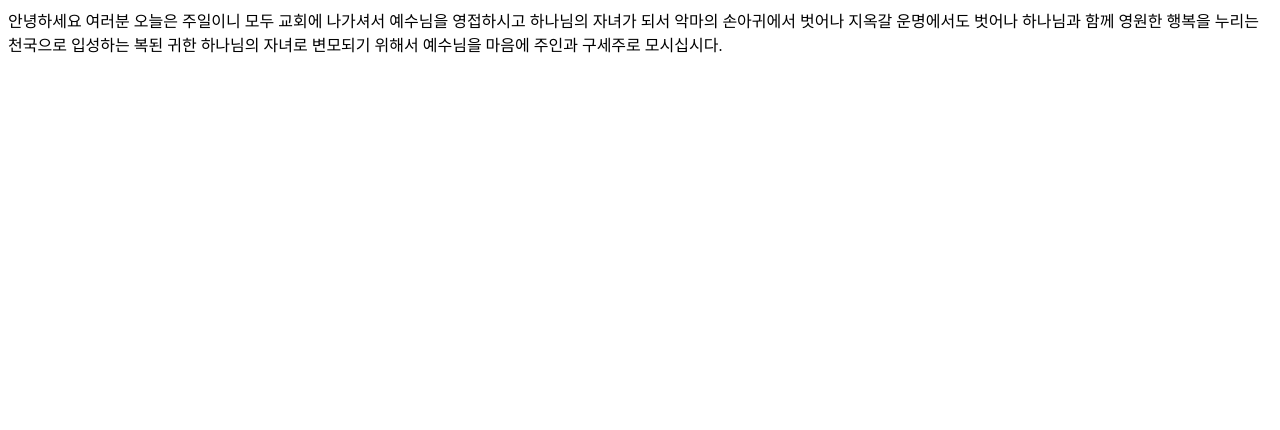
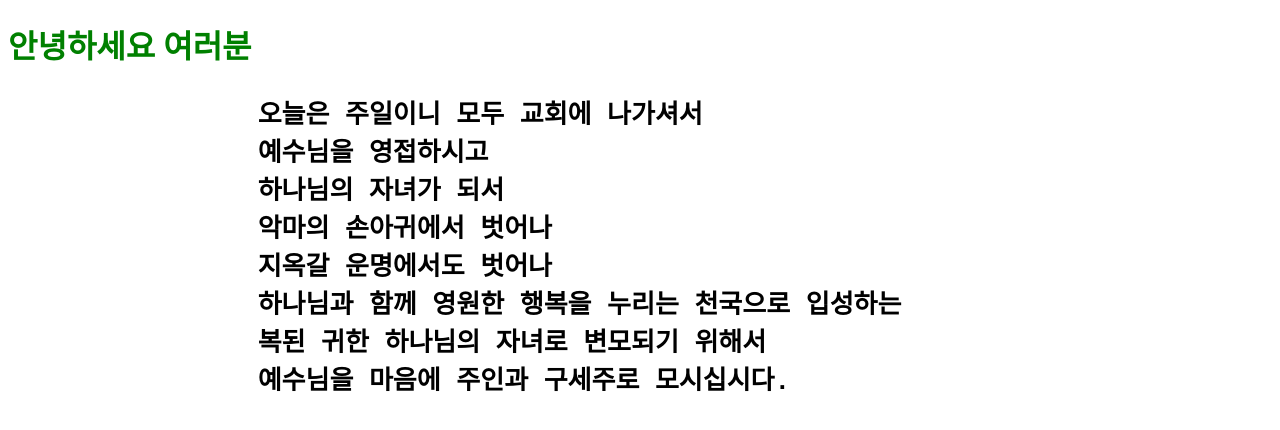
Before and after one commit to danielinjesus/daunlee, a plain HTML site: page index.html in a window 1280 px wide. Drawn offline with Linux system fonts and the light colour scheme.

Commit message:
Update index.html

```diff
--- a/index.html
+++ b/index.html
@@ -3,8 +3,9 @@
 	<head>
 		<title>안녕하세요. 저는 이다언입니다. 게임을 좋아했고, 지금은 프로그래밍을 좋아하려고 해요. 잘부탁합니다.</title>
 	</head>
-	<body>
-		안녕하세요 여러분
+	<body><h1>
+		<font color="green" align="right">안녕하세요 여러분</font>
+		<pre>
 		오늘은 주일이니 모두 교회에 나가셔서
 		예수님을 영접하시고
 		하나님의 자녀가 되서
@@ -12,6 +13,6 @@
 		지옥갈 운명에서도 벗어나
 		하나님과 함께 영원한 행복을 누리는 천국으로 입성하는
 		복된 귀한 하나님의 자녀로 변모되기 위해서
-		예수님을 마음에 주인과 구세주로 모시십시다.
+		예수님을 마음에 주인과 구세주로 모시십시다.</pre></h1>
 	</body>
 </html>
```
